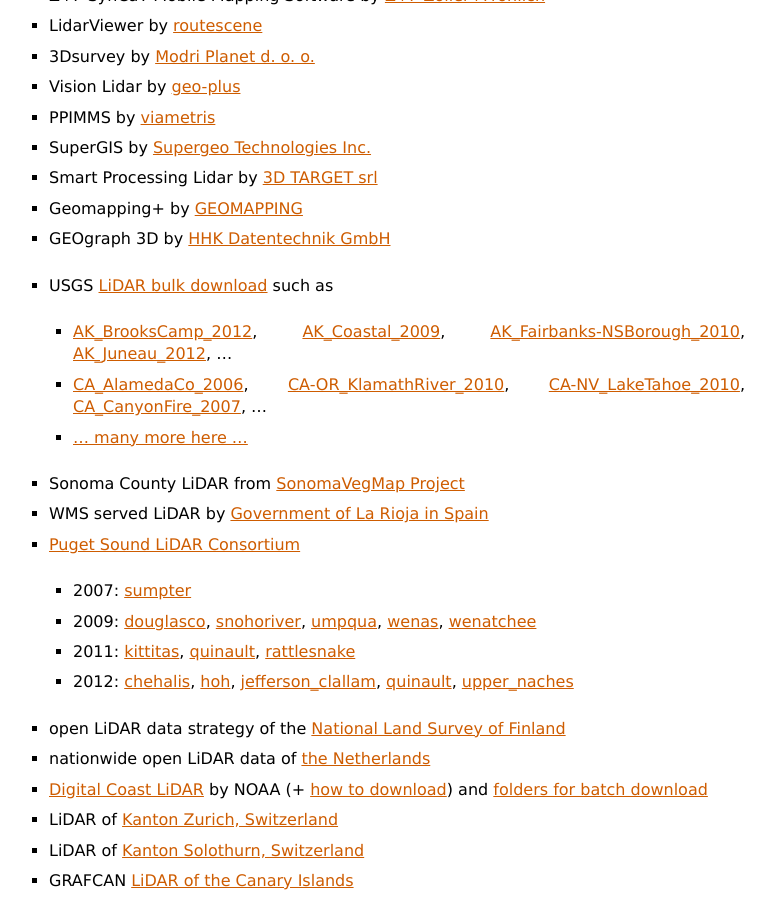
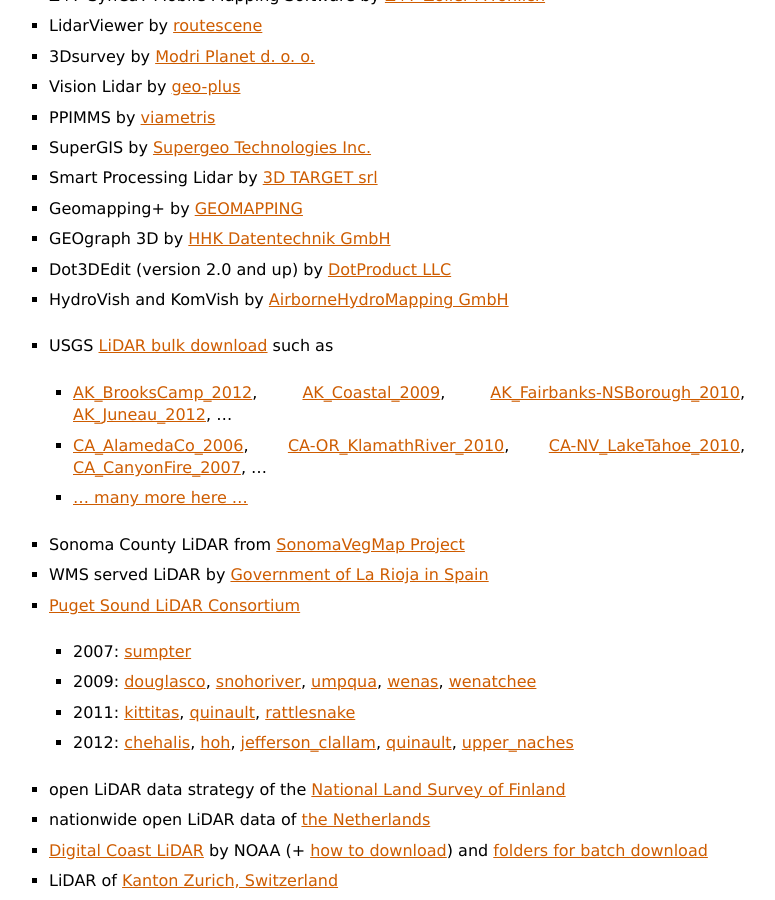
Before and after one commit to LASzip/LASzip, a Sphinx documentation site: the page built from docs/source/index.rst, in a window 1280 px wide and 900 px high, scrolled down 3884 px. Shown: the whole window, without its empty margins (55-830 px from the left). Built offline with Sphinx 7.4.7, drawn with Linux system fonts in a browser that asks for light colours.

Commit message:
found 2 more softwares with LAZ support at INTERGEO

```diff
--- a/docs/source/index.rst
+++ b/docs/source/index.rst
@@ -180,6 +180,8 @@
 * Smart Processing Lidar by `3D TARGET srl <http://www.3dtarget.it/>`_
 * Geomapping+ by `GEOMAPPING <http://www.geomapping.fr/>`_
 * GEOgraph 3D by `HHK Datentechnik GmbH <http://www.hhk.de/>`_
+* Dot3DEdit (version 2.0 and up) by `DotProduct LLC <http://www.dotproduct3d.com/>`_
+* HydroVish and KomVish by `AirborneHydroMapping GmbH <http://www.ahm.co.at/>`_
 
 Download LAZ data
 ------------------------------------------------------------------------------
```
